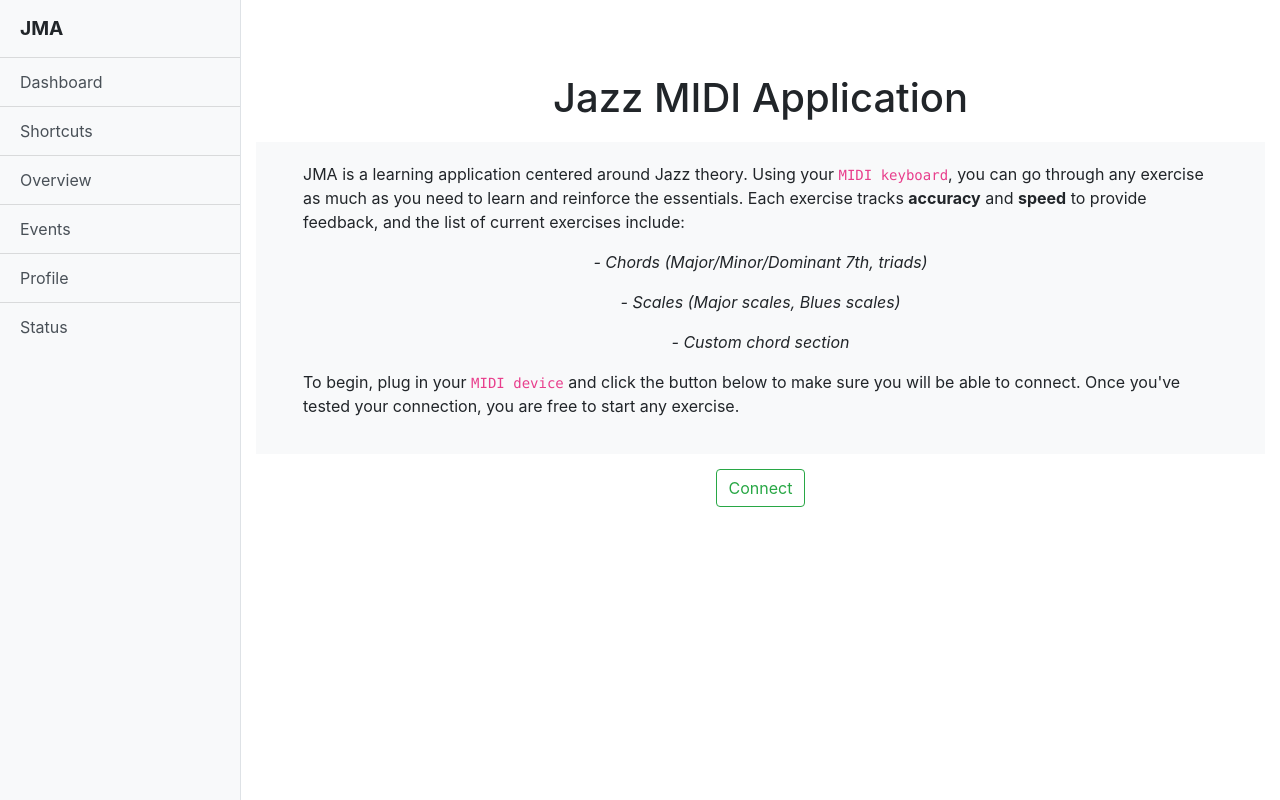
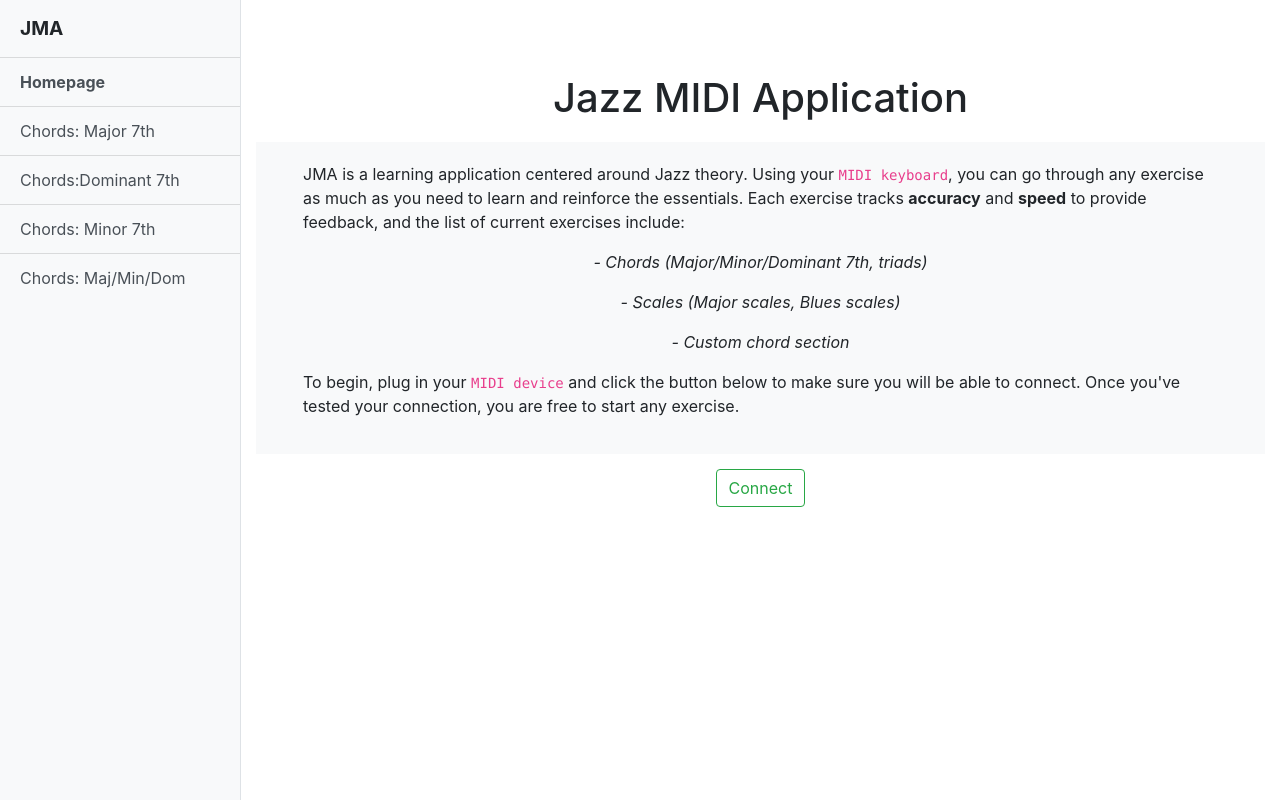
Before and after one commit to zalaniz2/jma, a website: page client/views/index.html in a window 1280 px wide. Drawn offline with nearby package versions, Linux system fonts and the light colour scheme.

Commit message:
Added changing side menu

```diff
--- a/client/css/index.css
+++ b/client/css/index.css
@@ -12,6 +12,9 @@ body {
   /*background-color: #01579b;*/
   font-weight: bold;
   /*color: white;*/
+}
+.side-bold{
+  font-weight: bold;
 }
 #connect{
   margin-top: 15px;
--- a/client/views/index.html
+++ b/client/views/index.html
@@ -14,12 +14,11 @@
       <div class="bg-light border-right" id="sidebar-wrapper">
         <div class="sidebar-heading">JMA</div>
         <div class="list-group list-group-flush">
-          <a href="#" class="list-group-item list-group-item-action bg-light">Dashboard</a>
-          <a href="#" class="list-group-item list-group-item-action bg-light">Shortcuts</a>
-          <a href="#" class="list-group-item list-group-item-action bg-light">Overview</a>
-          <a href="#" class="list-group-item list-group-item-action bg-light">Events</a>
-          <a href="#" class="list-group-item list-group-item-action bg-light">Profile</a>
-          <a href="#" class="list-group-item list-group-item-action bg-light">Status</a>
+          <a href="#" class="list-group-item list-group-item-action bg-light side-bold" id="home">Homepage</a>
+          <a href="#" class="list-group-item list-group-item-action bg-light" id="ex1">Chords: Major 7th</a>
+          <a href="#" class="list-group-item list-group-item-action bg-light" id="ex2">Chords:Dominant 7th</a>
+          <a href="#" class="list-group-item list-group-item-action bg-light" id="ex3">Chords: Minor 7th</a>
+          <a href="#" class="list-group-item list-group-item-action bg-light" id="ex4">Chords: Maj/Min/Dom</a>
         </div>
       </div>
       <!-- /#sidebar-wrapper -->
@@ -30,6 +29,8 @@
       <!--  <button class="btn btn-primary" id="menu-toggle">Toggle Menu</button> -->
 
         <div class="container-fluid">
+
+          <div id="home-wrapper">
             <div class="alert alert-secondary fade" role="alert" id="connectAlert">
               <strong>Success!</strong> You just showed an alert.
             </div>
@@ -47,6 +48,8 @@
             <div class="text-center">
               <button type="button" class="btn btn-outline-success" id="connect">Connect</button>
             </div>
+        </div>
+
       </div>
 
       </div>
@@ -72,6 +75,13 @@
     $("#connect").click(function(e){
       console.log("Attempting to connect.");
       testConnection();
+    });
+
+    $('.list-group a').click(function(e) {
+
+        $(".list-group a").removeClass("side-bold");
+        $("#" + e.target.id).addClass("side-bold");
+
     });
 
     $("#major").click(function(){
@@ -140,6 +150,8 @@
     });
 
 
+
+
     </script>
   </body>
 </html>
```
Lines whose indentation alone changed are shown as unchanged.
